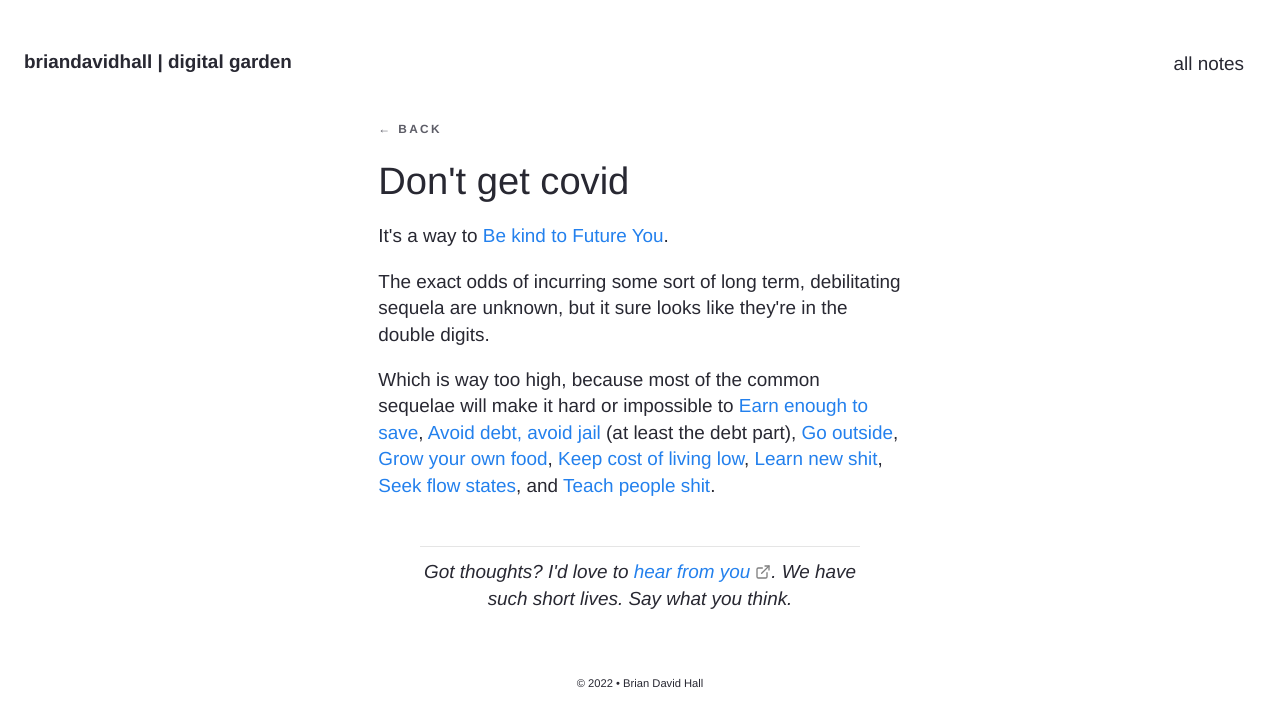
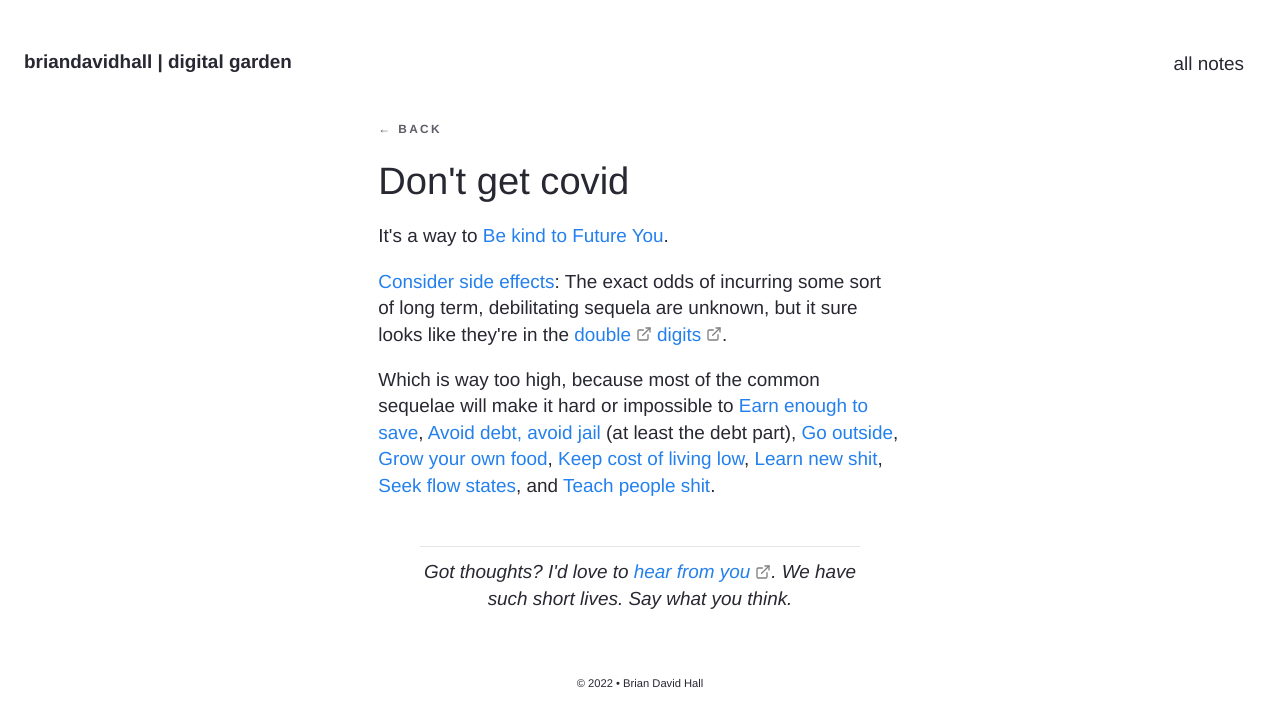
Before and after one commit to bruab/garden, a Jekyll site: the page built from _notes/Don't get covid.md, in a window 1280 px wide. Shown: the top 727 px of the page. Built offline with Jekyll 4.4.1, drawn with Linux system fonts in a browser that asks for light colours; comment, search, counter and statistics services are not loaded.

Commit message:
update covid note

```diff
--- a/_notes/Don't get covid.md
+++ b/_notes/Don't get covid.md
@@ -8,6 +8,8 @@ date: 2024-11-02
 
 It's a way to [[Be kind to Future You]].
 
-The exact odds of incurring some sort of long term, debilitating sequela are unknown, but it sure looks like they're in the double digits.
+[[Consider side effects]]: The exact odds of incurring some sort of long term, debilitating sequela are unknown, but it sure looks like they're in the [double](https://www.thelancet.com/journals/lanam/article/PIIS2667-193X(24)00236-9/fulltext
+) [digits](https://www150.statcan.gc.ca/n1/pub/75-006-x/2023001/article/00015-eng.htm
+).
 
 Which is way too high, because most of the common sequelae will make it hard or impossible to [[Earn enough to save]], [[Avoid debt, avoid jail]] (at least the debt part), [[Go outside]], [[Grow your own food]], [[Keep cost of living low]], [[Learn new shit]], [[Seek flow states]], and [[Teach people shit]].
```
Also changed, not shown: _notes/Bake, eat, and share whole grain bread.md (renamed from _notes/templates/Bake, eat, and share whole grain bread.md).
